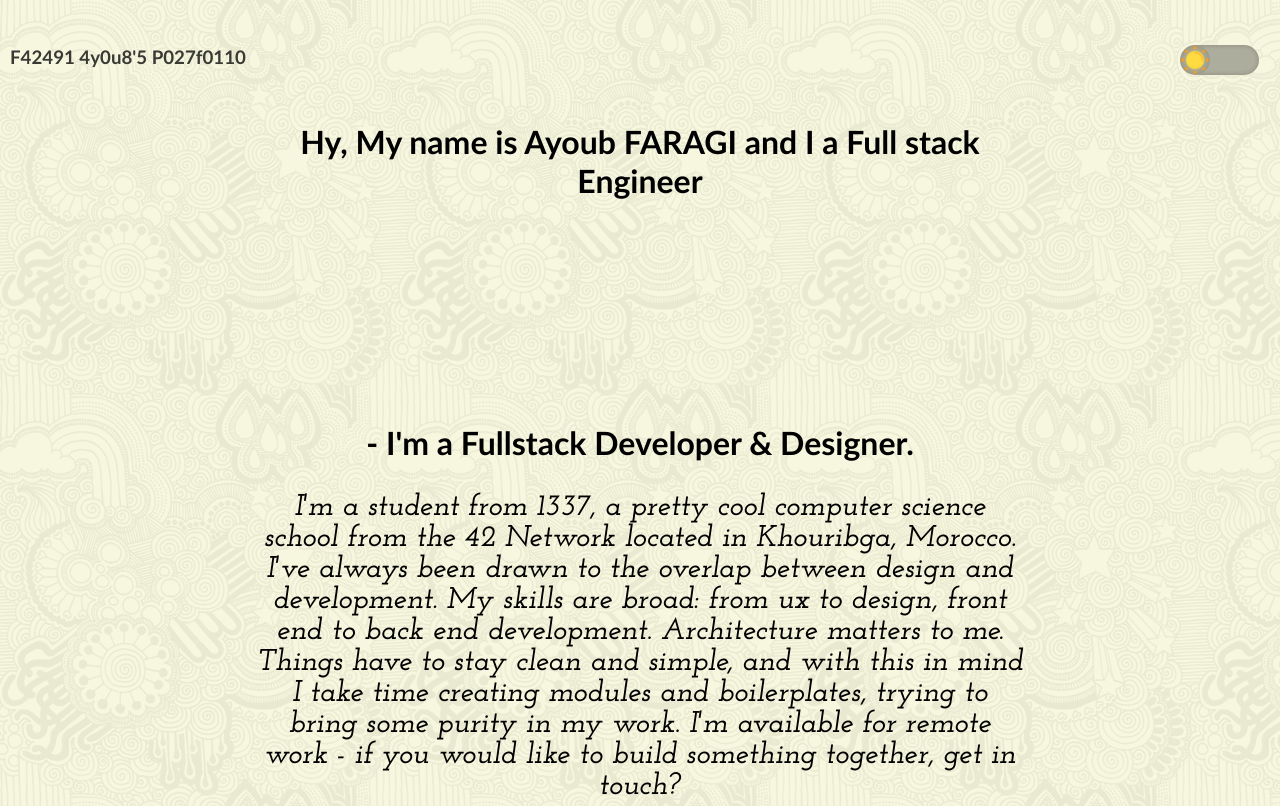
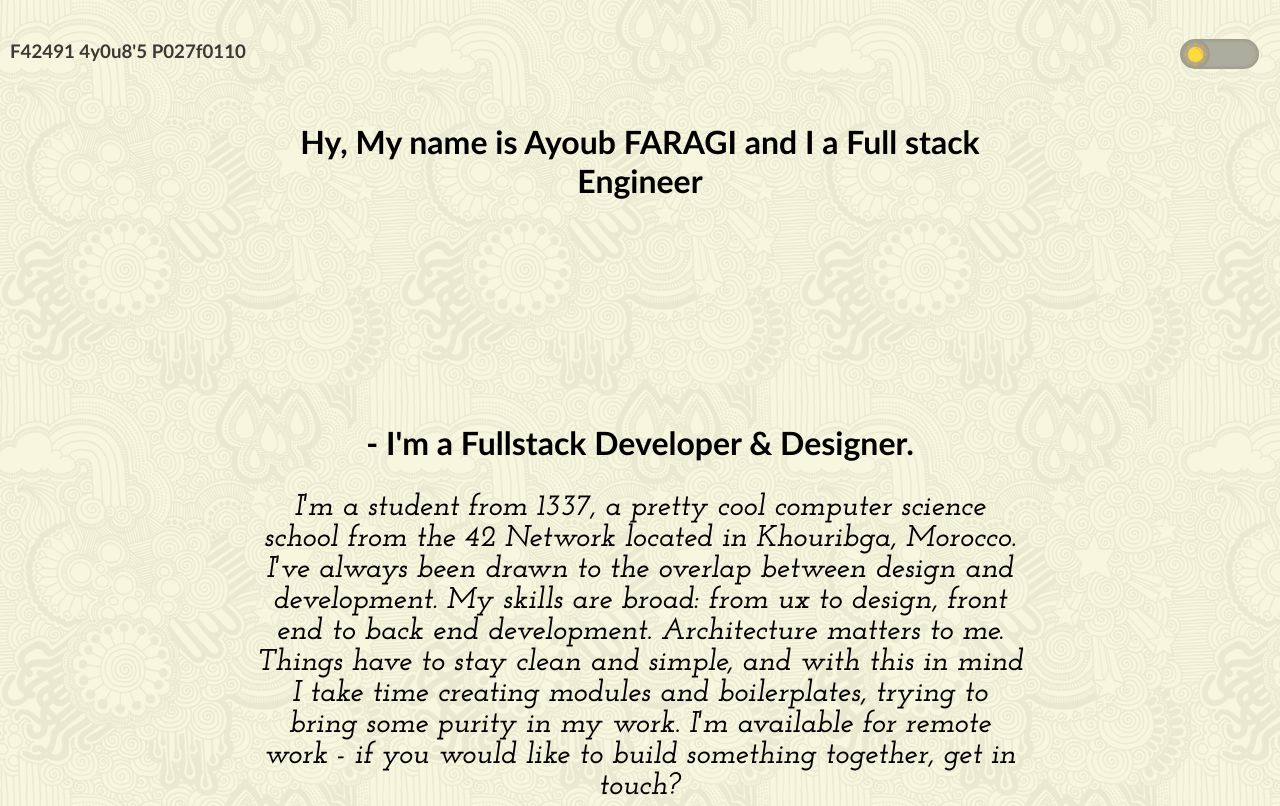
Before and after one commit to biggymarley/portfolio, a plain HTML site: page index.html in a window 1280 px wide. Shown: the top 806 px of the page. Drawn offline with Linux system fonts and the light colour scheme.

Commit message:
toggle new

```diff
--- a/portfolio.css
+++ b/portfolio.css
@@ -35,6 +35,9 @@ body , html {
 }
 #header {
   width: 100%;
+  display: flex;
+  justify-content: space-between;
+  align-items: center;
   padding-top: 1px;
   height: 100px;
   color: black;
@@ -42,6 +45,7 @@ body , html {
 #list {
   padding: 10px;
   display: flex;
+  width: 100%;
   list-style: none;
   align-items: center;
   justify-content: space-evenly;
@@ -163,7 +167,7 @@ p {
 #ball
 {
   background-color: #acad9c;
-  background-size: 30px 30px;
+  background-size: 25px 25px;
   background-image: url(./img/sun.png);
   background-position: center;
   background-repeat: no-repeat;
```
